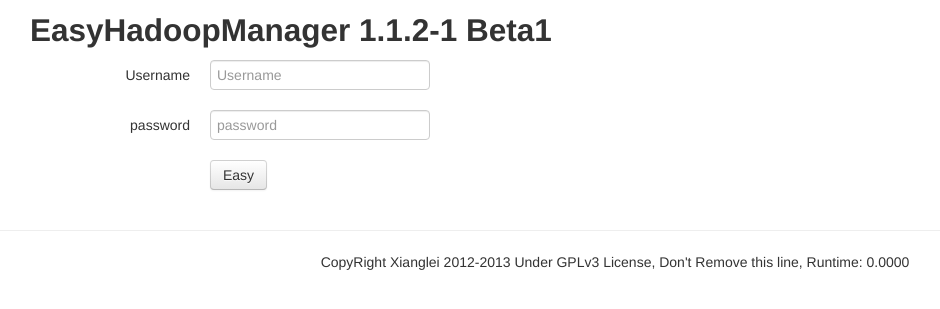
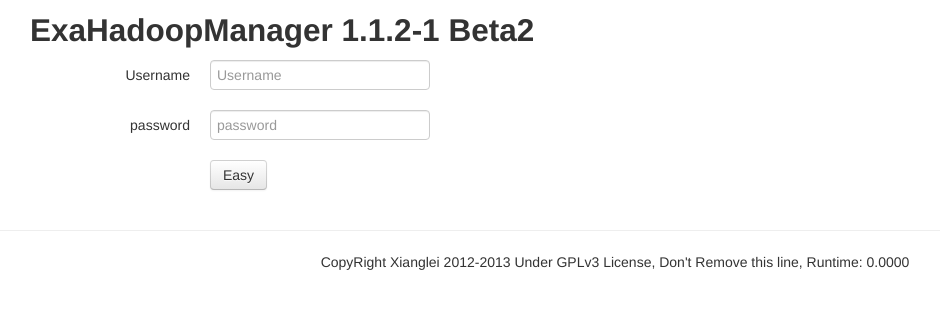
Before and after one commit to xianglei/easyhadoop, a CodeIgniter app: page /index.php/user/Login in a window 1280 px wide. Shown: the top 309 px of the page, without its empty margins (25-965 px from the left). Run offline with CodeIgniter, Linux system fonts and the light colour scheme.

Commit message:
update CHANGELOG

```diff
--- a/EasyHadoopCentral/application/views/login_form.php
+++ b/EasyHadoopCentral/application/views/login_form.php
@@ -1,5 +1,5 @@
 <div class="container">
-	<h2>EasyHadoopManager 1.1.2-1 Beta1</h2>
+	<h2>ExaHadoopManager 1.1.2-1 Beta2</h2>
 	<form class="form-horizontal" method="post" action="<?php echo $this->config->base_url();?>index.php/user/loginaction/">
 		<div class="control-group">
 			<label class="control-label"><?php echo $common_username;?></label>
```
Also changed, not shown: 1 other file.
